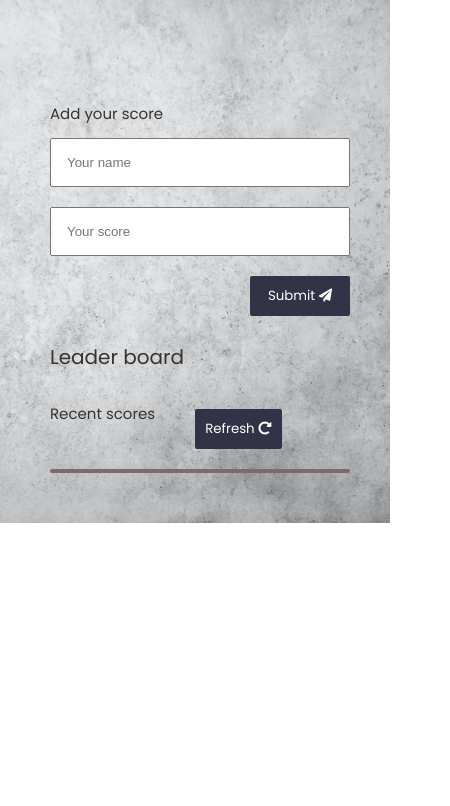
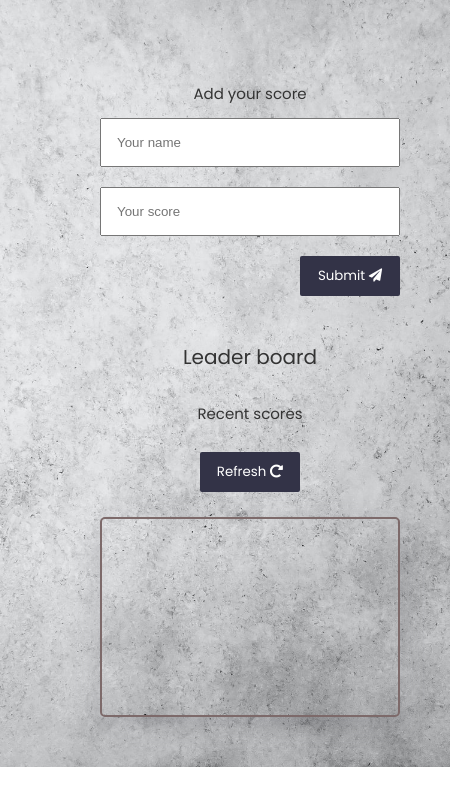
Before and after one commit to Gbengacode/leaderboard-project, a website built with webpack: page src/index.html in a window 390 px wide. Shown: the whole page, 450 px wide, since content can reach past the window. Built offline with nearby package versions, Linux system fonts and the light colour scheme; no server answers.

Commit message:
Modify css

```diff
--- a/src/css/main.css
+++ b/src/css/main.css
@@ -57,6 +57,7 @@ form .btn {
   margin-top: 20px;
   overflow: scroll;
   border-radius: 5px;
+  height: 200px;
   box-shadow: rgba(100, 100, 111, 0.2) 0 7px 29px 0;
 }
 
--- a/src/css/responsive.css
+++ b/src/css/responsive.css
@@ -1,19 +1,32 @@
 @media only screen and (max-width: 991px) {
+  h1 h2 {
+    margin: 2px;
+  }
+
   .score-container h1 {
     font-size: 20px;
     font-weight: 570;
     color: #333;
+    text-align: center;
   }
 
   section h2 {
     font-size: 15px;
     color: #333;
     font-weight: 400;
+    text-align: center;
+  }
+
+  .score-container .title {
+    display: flex;
+    flex-direction: column;
+    gap: 10px;
   }
 
   .score-container {
     display: flex;
     width: 300px;
+    margin: 0 auto;
   }
 
   li {
@@ -27,18 +40,32 @@
     display: flex;
     flex-direction: column-reverse;
     gap: 10px;
+    justify-content: center;
+    align-items: center;
+    min-width: 400px;
   }
 
   section .form-container {
-    margin-top: 40px;
     width: 300px;
+    margin: 20px auto;
+  }
+
+  section form {
+    display: flex;
+    flex-direction: column;
+    gap: 20px;
   }
 
   .title .btn {
     height: 40px;
     padding: 5px 10px;
     font-family: 'Poppins', sans-serif;
-    margin-top: 20px;
+    width: 100px;
+    margin: 5px auto;
+  }
+
+  .message p {
+    text-align: center;
   }
 
   .error {
```
